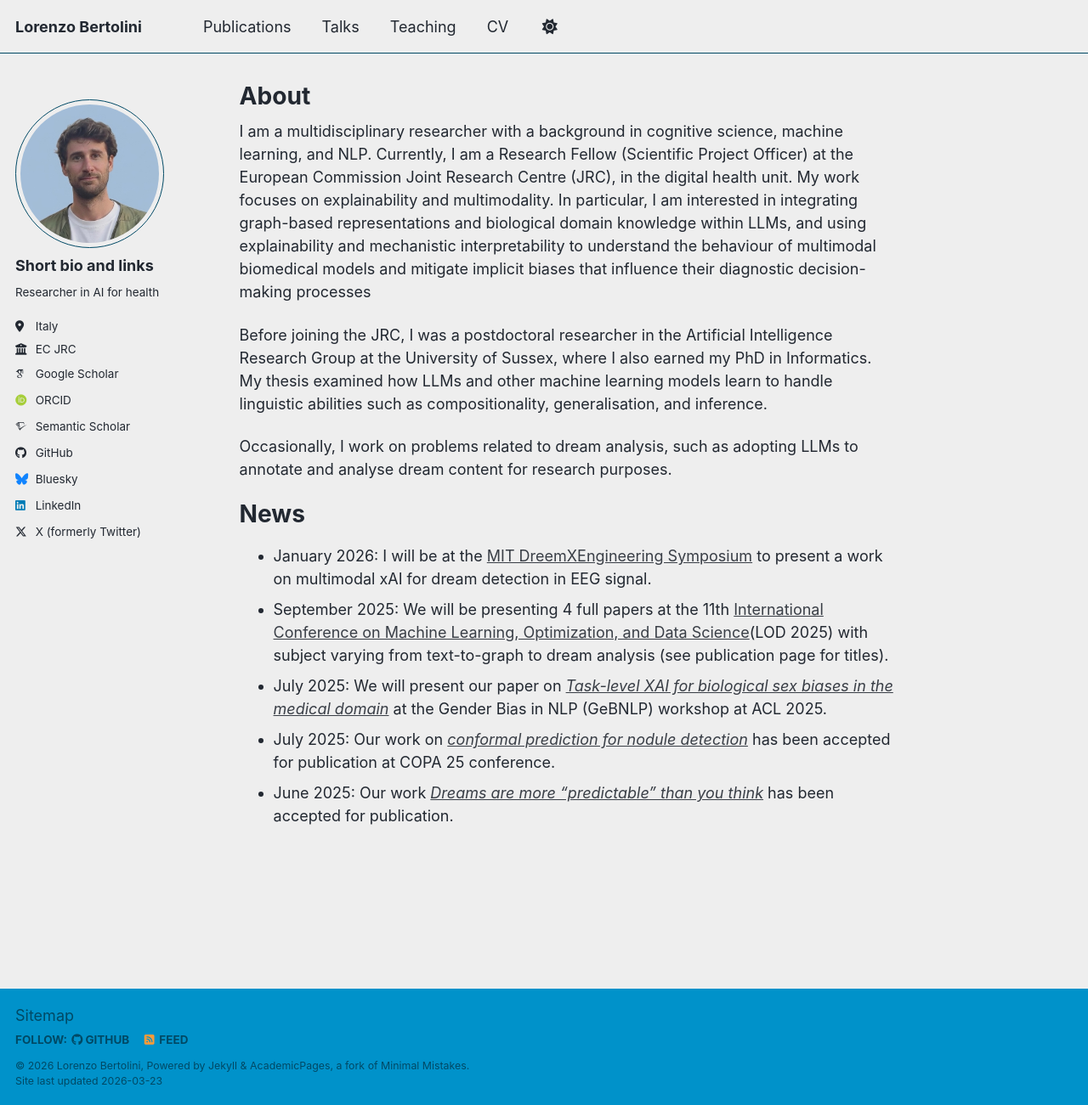
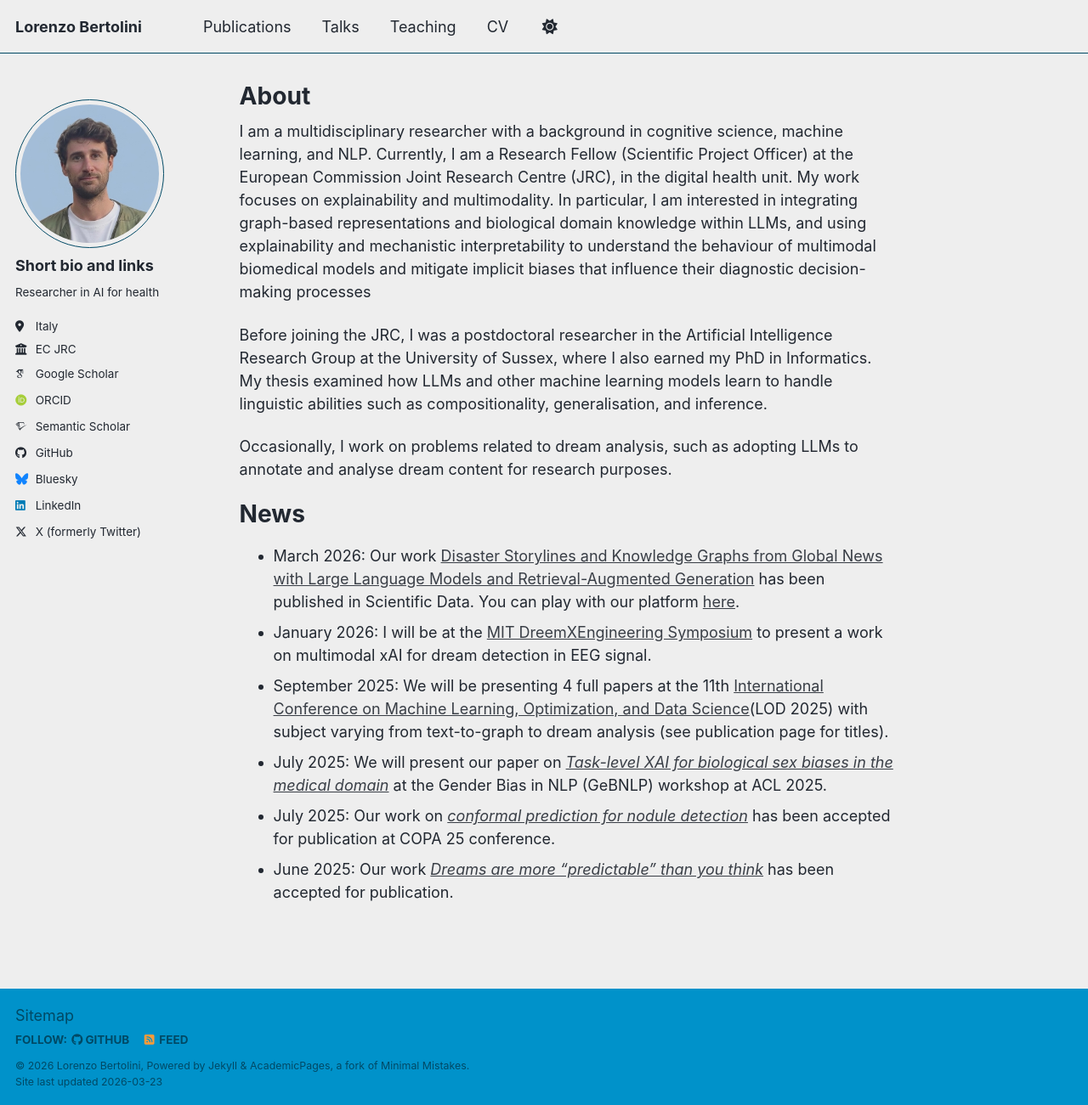
Before and after one commit to lorenzoscottb/lorenzoscottb.github.io, a Jekyll site: the page built from _pages/about.md, in a window 1280 px wide and 1301 px high. Shown: the whole window at 85% size. Built offline with Jekyll 4.4.1, drawn with Linux system fonts in a browser that asks for light colours; some web fonts are replaced; a script bundle is joined from its source files by our own code; library files that are not in the unit come from our copies.

Commit message:
Update news section with recent publications and events

```diff
--- a/_pages/about.md
+++ b/_pages/about.md
@@ -14,6 +14,7 @@ Occasionally, I work on problems related to dream analysis, such as adopting LLM
 
 News
 ======
+-  March 2026: Our work [Disaster Storylines and Knowledge Graphs from Global News with Large Language Models and Retrieval-Augmented Generation](https://www.nature.com/articles/s41597-026-07036-2) has been published in Scientific Data. You can play with our platform [here](https://huggingface.co/spaces/roncmic/crisesStorylinesRAG).
 -  January 2026: I will be at the [MIT DreemXEngineering Symposium](https://dxe.framer.website/#posters) to present a work on multimodal xAI for dream detection in EEG signal.
 -  September 2025: We will be presenting 4 full papers at the 11th [International Conference on Machine Learning, Optimization, and Data Science](https://lod2025.icas.events/wp-content/uploads/sites/32/2025/09/LOD-ACAIN-2025-Schedule.pdf)(LOD 2025) with subject varying from text-to-graph to dream analysis (see publication page for titles).
 - July 2025: We will present our paper on <a href="https://aclanthology.org/2025.gebnlp-1.12/"> <i>Task-level XAI for biological sex biases in the medical domain</i></a> at the Gender Bias in NLP (GeBNLP) workshop at ACL 2025.
```
